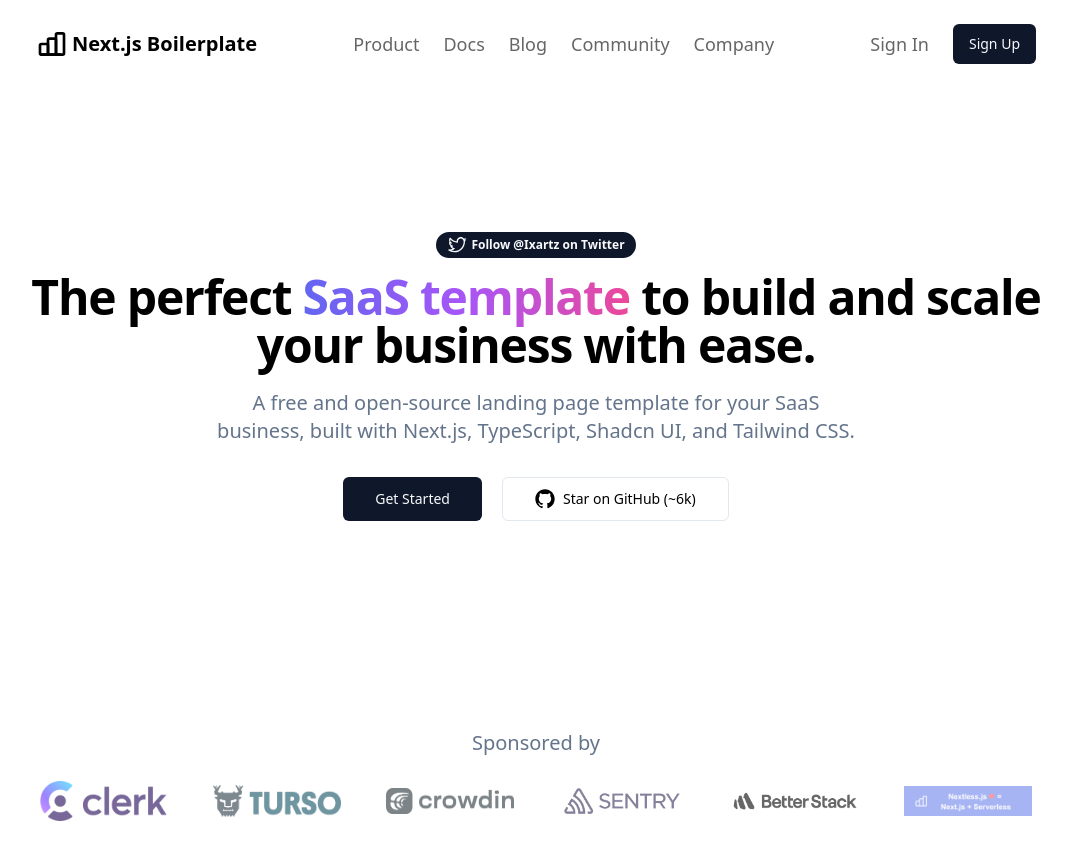
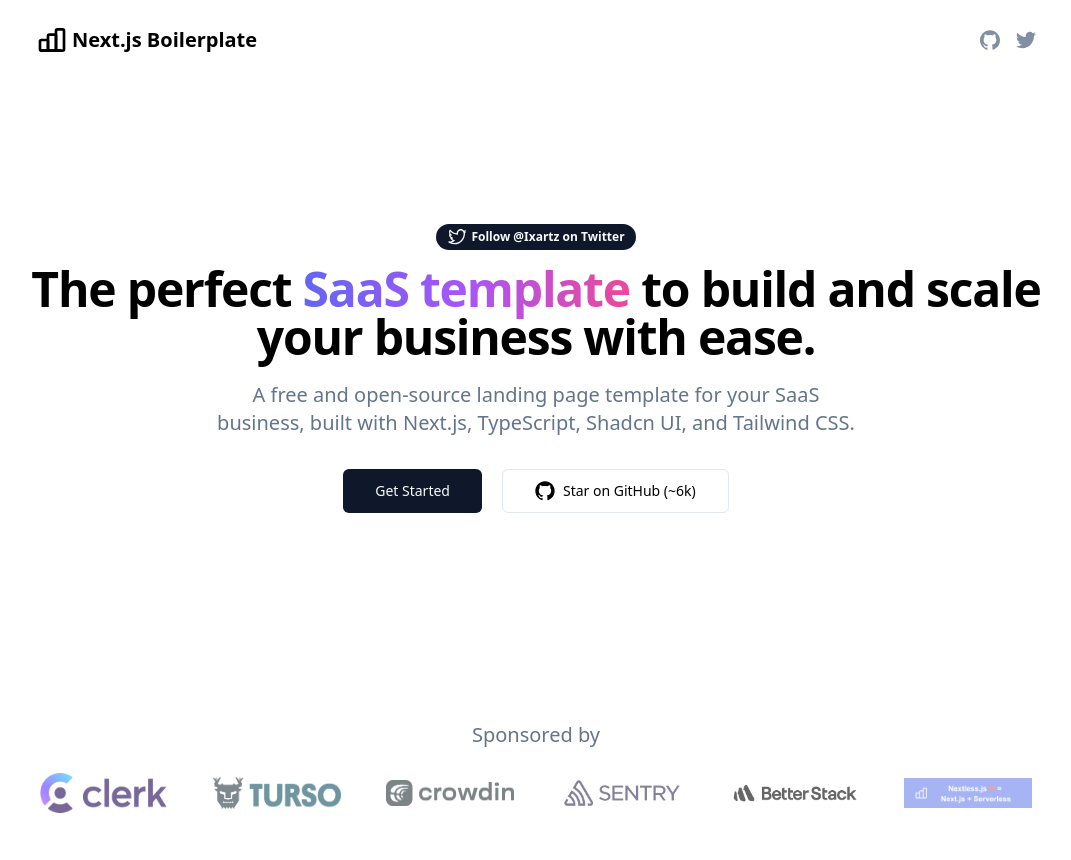
Before and after one commit to ixartz/nextjs-starter, a Next.js app: page / in a window 1280 px wide. Shown: the top 860 px of the page, without its empty margins (104-1175 px from the left). Built offline with nearby package versions, Linux system fonts and the light colour scheme.

Commit message:
feat: add github and twitter icon in the right menu

```diff
--- a/src/components/CenteredMenu.tsx
+++ b/src/components/CenteredMenu.tsx
@@ -3,20 +3,13 @@
 const CenteredMenu = (props: {
   logo: React.ReactNode;
   children: React.ReactNode;
-  rightMenu: React.ReactNode;
 }) => (
   <div className="flex items-center justify-between">
     <Link href="/">{props.logo}</Link>
 
-    <nav>
-      <ul className="flex flex-row items-center gap-x-6 text-lg font-medium [&_li:hover]:opacity-100 [&_li]:opacity-60">
+    <div>
+      <ul className="flex flex-row gap-x-4 text-muted-foreground [&_svg:hover]:text-primary [&_svg:hover]:opacity-100 [&_svg]:size-5 [&_svg]:fill-current [&_svg]:opacity-80">
         {props.children}
-      </ul>
-    </nav>
-
-    <div>
-      <ul className="flex flex-row items-center gap-x-6 text-lg font-medium [&_li:not(:last-child):hover]:opacity-100 [&_li:not(:last-child)]:opacity-60">
-        {props.rightMenu}
       </ul>
     </div>
   </div>
--- a/src/templates/Navbar.tsx
+++ b/src/templates/Navbar.tsx
@@ -1,44 +1,29 @@
 import Link from 'next/link';
 
 import { CenteredMenu } from '@/components/CenteredMenu';
-import { buttonVariants } from '@/components/ui/button';
 
 import { Logo } from './Logo';
 
 const Navbar = () => (
-  <CenteredMenu
-    logo={<Logo />}
-    rightMenu={
-      <>
-        <li>
-          <Link href="/sign-in">Sign In</Link>
-        </li>
-        <li>
-          <Link className={buttonVariants()} href="/sign-up">
-            Sign Up
-          </Link>
-        </li>
-      </>
-    }
-  >
+  <CenteredMenu logo={<Logo />}>
     <li>
-      <Link href="/">Product</Link>
+      <Link
+        href="https://github.com/ixartz/Next-js-Boilerplate"
+        target="_blank"
+        rel="noopener"
+      >
+        <svg viewBox="0 0 24 24" xmlns="http://www.w3.org/2000/svg">
+          <path d="M12 .297c-6.63 0-12 5.373-12 12 0 5.303 3.438 9.8 8.205 11.385.6.113.82-.258.82-.577 0-.285-.01-1.04-.015-2.04-3.338.724-4.042-1.61-4.042-1.61C4.422 18.07 3.633 17.7 3.633 17.7c-1.087-.744.084-.729.084-.729 1.205.084 1.838 1.236 1.838 1.236 1.07 1.835 2.809 1.305 3.495.998.108-.776.417-1.305.76-1.605-2.665-.3-5.466-1.332-5.466-5.93 0-1.31.465-2.38 1.235-3.22-.135-.303-.54-1.523.105-3.176 0 0 1.005-.322 3.3 1.23.96-.267 1.98-.399 3-.405 1.02.006 2.04.138 3 .405 2.28-1.552 3.285-1.23 3.285-1.23.645 1.653.24 2.873.12 3.176.765.84 1.23 1.91 1.23 3.22 0 4.61-2.805 5.625-5.475 5.92.42.36.81 1.096.81 2.22 0 1.606-.015 2.896-.015 3.286 0 .315.21.69.825.57C20.565 22.092 24 17.592 24 12.297c0-6.627-5.373-12-12-12" />
+        </svg>
+      </Link>
     </li>
 
     <li>
-      <Link href="/">Docs</Link>
-    </li>
-
-    <li>
-      <Link href="/">Blog</Link>
-    </li>
-
-    <li>
-      <Link href="/">Community</Link>
-    </li>
-
-    <li>
-      <Link href="/">Company</Link>
+      <Link href="https://twitter.com/ixartz" target="_blank" rel="noopener">
+        <svg viewBox="0 0 24 24" xmlns="http://www.w3.org/2000/svg">
+          <path d="M23.954 4.569a10 10 0 01-2.825.775 4.958 4.958 0 002.163-2.723c-.951.555-2.005.959-3.127 1.184a4.92 4.92 0 00-8.384 4.482C7.691 8.094 4.066 6.13 1.64 3.161a4.822 4.822 0 00-.666 2.475c0 1.71.87 3.213 2.188 4.096a4.904 4.904 0 01-2.228-.616v.061a4.923 4.923 0 003.946 4.827 4.996 4.996 0 01-2.212.085 4.937 4.937 0 004.604 3.417 9.868 9.868 0 01-6.102 2.105c-.39 0-.779-.023-1.17-.067a13.995 13.995 0 007.557 2.209c9.054 0 13.999-7.496 13.999-13.986 0-.209 0-.42-.015-.63a9.936 9.936 0 002.46-2.548l-.047-.02z" />
+        </svg>
+      </Link>
     </li>
   </CenteredMenu>
 );
```
